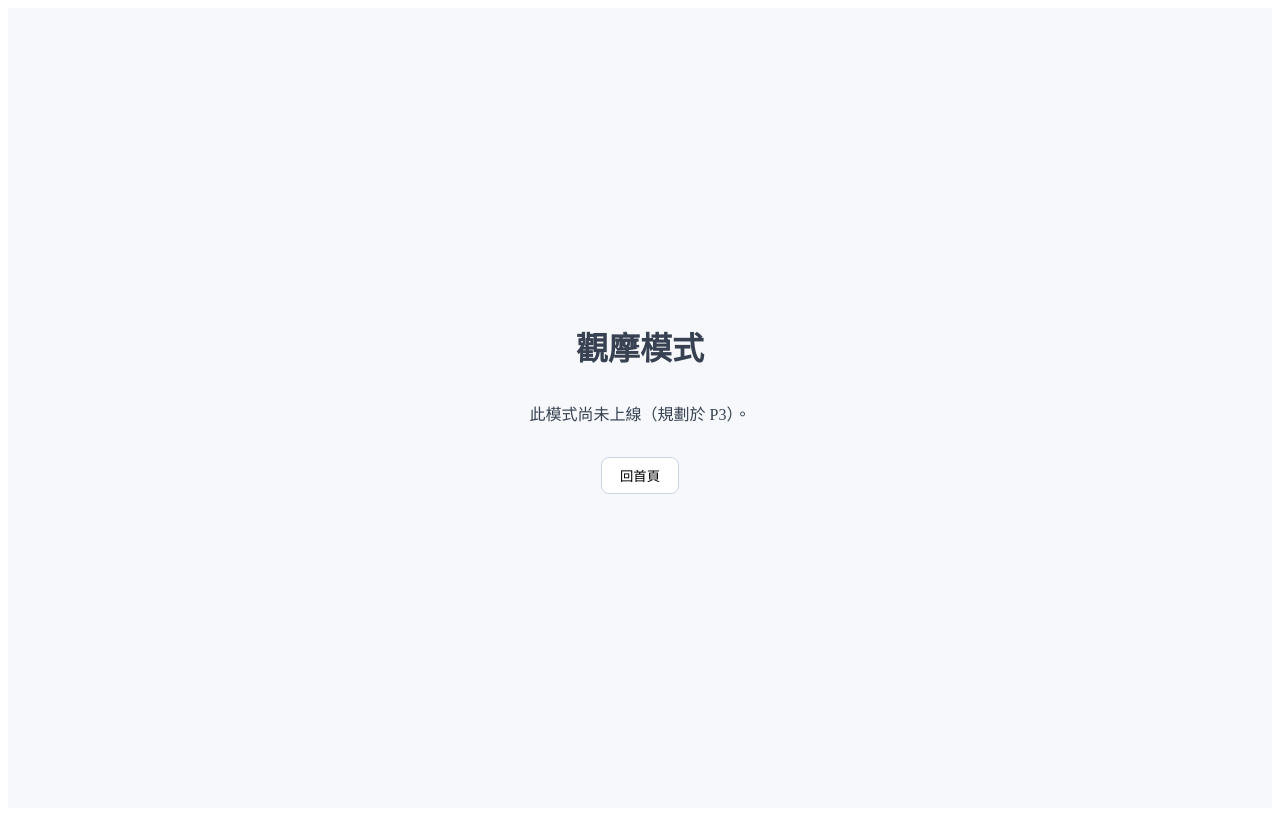
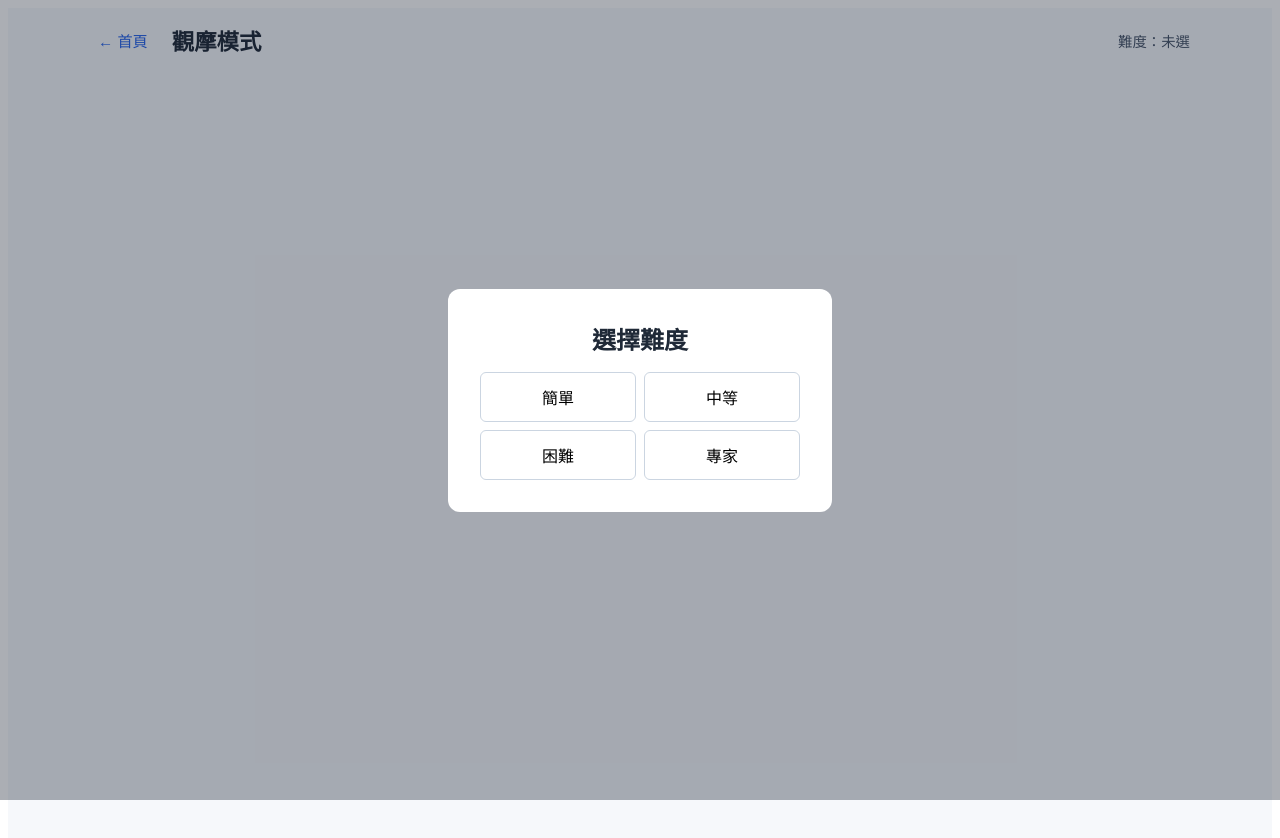
Before and after one commit to LeoLu0816/sudoku-coach, a Vue app: page /observe in a window 1280 px wide. Shown: the top 838 px of the page. Before the commit the page ends 816 px from the top, so only its background shows below. Built offline with nearby package versions, Linux system fonts and the light colour scheme.

Commit message:
feat(views): ObserveView 觀摩模式整合 + plan 進度更新 [34-ui-playback-panel]

```diff
--- a/src/views/ObserveView.vue
+++ b/src/views/ObserveView.vue
@@ -1,47 +1,313 @@
 <script setup lang="ts">
+import { computed, onMounted, onUnmounted } from 'vue'
+import { storeToRefs } from 'pinia'
 import { useRouter } from 'vue-router'
+import type { Difficulty, Puzzle, CellIndex } from '@/types'
+import { useGameStore } from '@/stores/game'
+import { usePlaybackStore, type PlaybackSpeed } from '@/stores/playback'
+import { generatePuzzle } from '@/generator/puzzleGenerator'
+import SudokuBoard from '@/ui/SudokuBoard.vue'
+import PlaybackPanel from '@/ui/PlaybackPanel.vue'
+import HintOverlay from '@/ui/HintOverlay.vue'
 
-// 觀摩模式佔位頁（P3 上線）
+/**
+ * ObserveView：觀摩模式
+ * 流程：
+ *  1. 取 gameStore 當前 puzzle（若有）→ 灌入 playbackStore
+ *  2. 若都沒 puzzle 則顯示難度選擇 modal，選後生成題目並灌入
+ *  3. 控制透過 PlaybackPanel 操作 playback store
+ *  4. SudokuBoard 顯示 playback.currentBoard、用 currentStep 的 targets/related 做高亮
+ */
+
 const router = useRouter()
+const gameStore = useGameStore()
+const playbackStore = usePlaybackStore()
 
+const {
+  puzzle,
+  steps,
+  currentStepIndex,
+  autoPlaying,
+  speed,
+} = storeToRefs(playbackStore)
+
+const currentBoard = computed(() => playbackStore.currentBoard)
+const currentStep = computed(() => playbackStore.currentStep)
+
+/** 顯示難度選擇彈窗 */
+import { ref } from 'vue'
+const showDifficultyPicker = ref<boolean>(false)
+
+/** 提示高亮（用當前 step 推導，讓棋盤強調該步作用格） */
+const hintHighlight = computed(() => {
+  if (!currentStep.value) {
+    return null
+  }
+  return {
+    targets: currentStep.value.targets,
+    related: currentStep.value.related,
+  }
+})
+
+/** mount：若 playback store 沒題目，嘗試從 gameStore 接手；都沒就彈難度選 */
+onMounted(() => {
+  if (puzzle.value) {
+    return
+  }
+  if (gameStore.puzzle) {
+    playbackStore.loadPuzzle(gameStore.puzzle)
+    return
+  }
+  showDifficultyPicker.value = true
+})
+
+/** 離開時暫停播放避免 timer 殘留 */
+onUnmounted(() => {
+  if (autoPlaying.value) {
+    playbackStore.pause()
+  }
+})
+
+/** 選難度 → 生成題目 → 灌入 playback store */
+function pickDifficulty(d: Difficulty): void {
+  const p: Puzzle = generatePuzzle({ difficulty: d, timeoutMs: 8000 })
+  playbackStore.loadPuzzle(p)
+  showDifficultyPicker.value = false
+}
+
+function cancelDifficulty(): void {
+  showDifficultyPicker.value = false
+}
+
+/** 棋盤點擊：觀摩模式下不可填值，僅作觀察（無動作） */
+function onSelectCell(_index: CellIndex): void {
+  // 觀摩模式不接受編輯，僅顯示
+}
+
+/** PlaybackPanel 互動轉發到 store */
+function onPrev(): void {
+  playbackStore.prev()
+}
+
+function onNext(): void {
+  playbackStore.next()
+}
+
+function onPlay(): void {
+  playbackStore.play()
+}
+
+function onPause(): void {
+  playbackStore.pause()
+}
+
+function onJumpTo(index: number): void {
+  playbackStore.jumpTo(index)
+}
+
+function onSetSpeed(s: PlaybackSpeed): void {
+  playbackStore.setSpeed(s)
+}
+
+/** 回首頁 */
 function goHome(): void {
   router.push({ name: 'home' })
 }
+
+const difficultyLabel = computed(() => {
+  const map: Record<Difficulty, string> = {
+    easy: '簡單',
+    medium: '中等',
+    hard: '困難',
+    expert: '專家',
+  }
+  return puzzle.value ? map[puzzle.value.difficulty] : '未選'
+})
 </script>
 
 <template>
-  <main class="placeholder">
-    <h1>觀摩模式</h1>
-    <p>此模式尚未上線（規劃於 P3）。</p>
-    <button class="back-btn" @click="goHome">回首頁</button>
+  <main class="observe">
+    <header class="header">
+      <button class="link-btn" @click="goHome">← 首頁</button>
+      <h1>觀摩模式</h1>
+      <span class="difficulty-tag">難度：{{ difficultyLabel }}</span>
+    </header>
+
+    <section v-if="currentBoard" class="layout" data-testid="observe-layout">
+      <div class="board-area">
+        <SudokuBoard
+          :board="currentBoard"
+          :selected-index="null"
+          :conflicts="[]"
+          :show-candidates="true"
+          :hint-highlight="hintHighlight"
+          @select-cell="onSelectCell"
+        />
+
+        <!-- 當前步驟說明（重用 HintOverlay） -->
+        <HintOverlay :step="currentStep" @apply="onNext" @next="onNext" @close="goHome" />
+      </div>
+
+      <aside class="playback-area">
+        <PlaybackPanel
+          :steps="steps"
+          :current-step-index="currentStepIndex"
+          :auto-playing="autoPlaying"
+          :speed="speed"
+          @prev="onPrev"
+          @next="onNext"
+          @play="onPlay"
+          @pause="onPause"
+          @jump-to="onJumpTo"
+          @set-speed="onSetSpeed"
+        />
+      </aside>
+    </section>
+
+    <!-- 還沒題目且沒彈窗 -->
+    <section v-if="!currentBoard && !showDifficultyPicker" class="empty-state">
+      <p>尚未載入題目</p>
+      <button class="primary-btn" @click="showDifficultyPicker = true">選難度生成</button>
+    </section>
+
+    <!-- 難度選擇 modal -->
+    <div v-if="showDifficultyPicker" class="modal-backdrop" data-testid="difficulty-modal">
+      <div class="modal">
+        <h2>選擇難度</h2>
+        <div class="difficulty-buttons">
+          <button data-testid="pick-easy" @click="pickDifficulty('easy')">簡單</button>
+          <button data-testid="pick-medium" @click="pickDifficulty('medium')">中等</button>
+          <button data-testid="pick-hard" @click="pickDifficulty('hard')">困難</button>
+          <button data-testid="pick-expert" @click="pickDifficulty('expert')">專家</button>
+        </div>
+        <button v-if="puzzle" class="link-btn" @click="cancelDifficulty">取消</button>
+      </div>
+    </div>
   </main>
 </template>
 
 <style scoped>
-.placeholder {
+.observe {
   min-height: 100vh;
   display: flex;
   flex-direction: column;
   align-items: center;
-  justify-content: center;
   gap: 16px;
+  padding: 16px;
   background: #f6f8fb;
-  color: #374151;
+  font-family: Inter, ui-sans-serif, system-ui, -apple-system, sans-serif;
+  color: #1f2937;
 }
 
-h1 {
+.header {
+  display: flex;
+  align-items: center;
+  gap: 16px;
+  width: min(1100px, 100%);
+}
+
+.header h1 {
+  margin: 0;
+  font-size: 1.4rem;
+  flex: 1;
+}
+
+.difficulty-tag {
+  font-size: 0.9rem;
+  color: #475569;
+}
+
+.link-btn {
+  background: none;
+  border: none;
+  color: #2563eb;
+  cursor: pointer;
+  font-size: 0.95rem;
+  padding: 4px 8px;
+}
+
+.layout {
+  display: grid;
+  grid-template-columns: auto 320px;
+  gap: 24px;
+  width: min(1100px, 100%);
+  align-items: start;
+}
+
+@media (max-width: 900px) {
+  .layout {
+    grid-template-columns: 1fr;
+  }
+}
+
+.board-area {
+  display: flex;
+  flex-direction: column;
+  gap: 12px;
+}
+
+.empty-state {
+  display: flex;
+  flex-direction: column;
+  gap: 12px;
+  align-items: center;
+  padding: 48px;
+}
+
+.primary-btn {
+  padding: 10px 20px;
+  background: #2563eb;
+  color: #fff;
+  border: none;
+  border-radius: 6px;
+  cursor: pointer;
+}
+
+.primary-btn:hover {
+  background: #1d4ed8;
+}
+
+.modal-backdrop {
+  position: fixed;
+  inset: 0;
+  background: rgb(15 23 42 / 35%);
+  display: grid;
+  place-items: center;
+  z-index: 100;
+}
+
+.modal {
+  background: #fff;
+  padding: 32px;
+  border-radius: 12px;
+  display: flex;
+  flex-direction: column;
+  align-items: center;
+  gap: 16px;
+  min-width: 320px;
+}
+
+.modal h2 {
   margin: 0;
 }
 
-.back-btn {
-  padding: 8px 18px;
+.difficulty-buttons {
+  display: grid;
+  grid-template-columns: 1fr 1fr;
+  gap: 8px;
+  width: 100%;
+}
+
+.difficulty-buttons button {
+  padding: 12px;
   border: 1px solid #cbd5e1;
-  border-radius: 8px;
+  border-radius: 6px;
   background: #fff;
   cursor: pointer;
+  font-size: 1rem;
 }
 
-.back-btn:hover {
+.difficulty-buttons button:hover {
   background: #f1f5f9;
 }
 </style>
```
Also changed, not shown: 3 other files (tests, documents, lock files or other folders).
